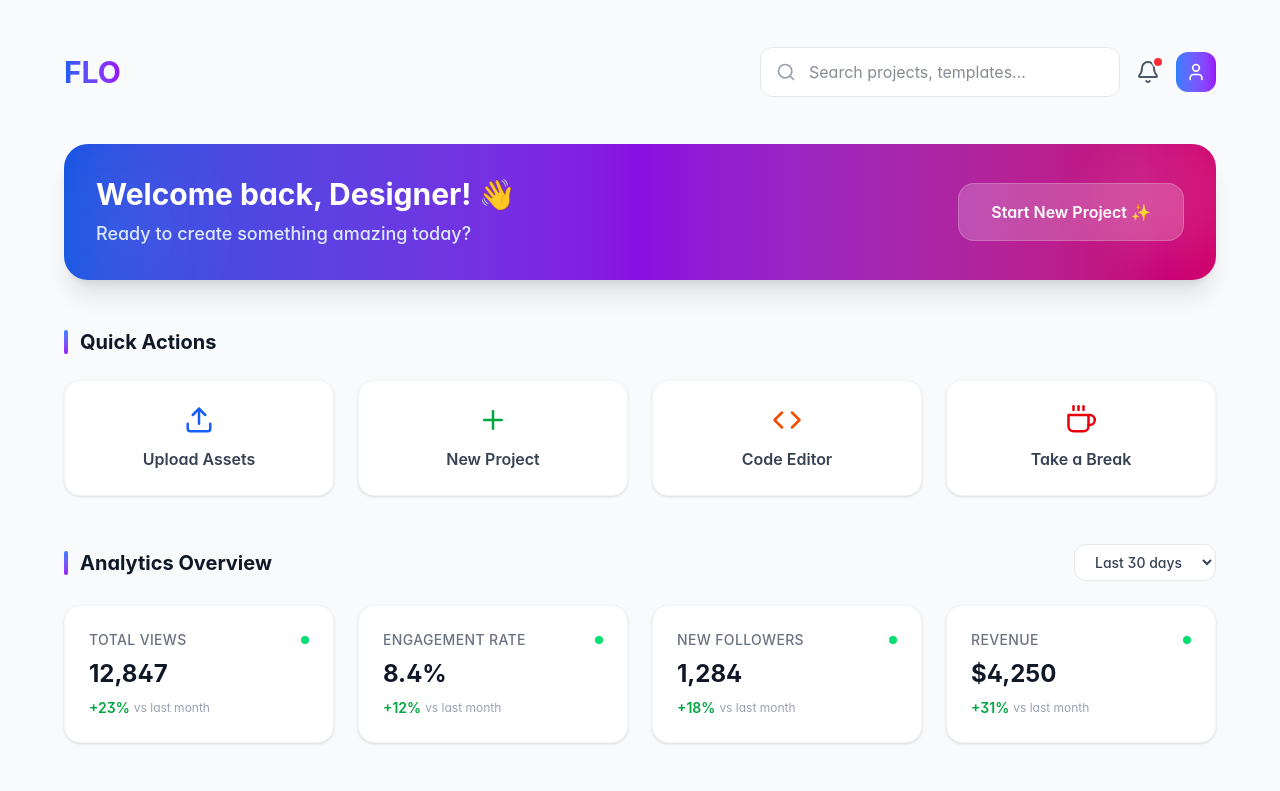
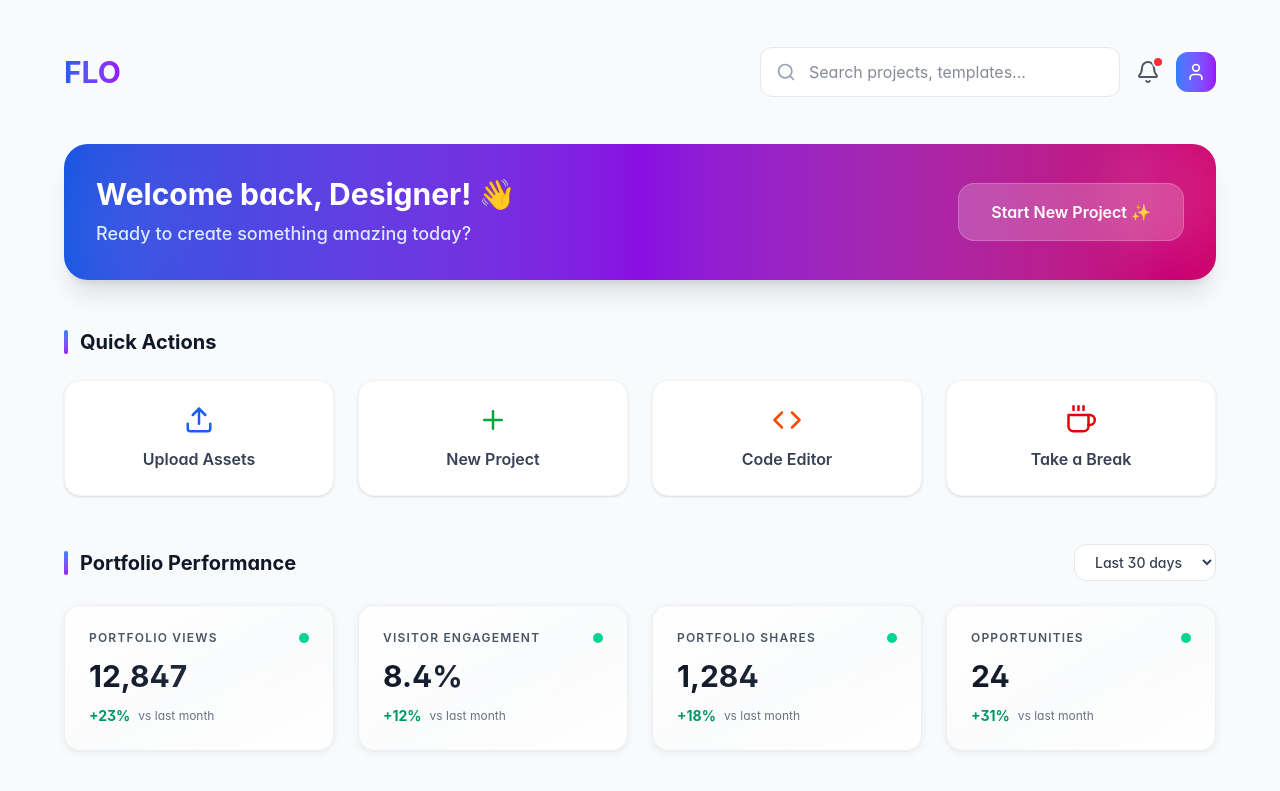
Before and after one commit to RamAnand76/FLO-Web-Frontend, a Next.js app: page / in a window 1280 px wide. Shown: the top 791 px of the page. Built offline with nearby package versions, Linux system fonts and the light colour scheme.

Commit message:
Updated MetricCard.tsx

```diff
--- a/components/MetricCard.tsx
+++ b/components/MetricCard.tsx
@@ -2,19 +2,22 @@ export default function MetricCard({ label, value, change }: { label: string; va
   const isPositive = change.startsWith('+');
 
   return (
-    <div className="bg-white p-6 rounded-2xl shadow-sm border border-gray-100 hover:shadow-lg hover:shadow-gray-500/10 transition-all duration-300 group">
-      <div className="flex items-center justify-between mb-2">
-        <p className="text-sm font-medium text-gray-500 uppercase tracking-wide">{label}</p>
-        <div className={`w-2 h-2 rounded-full ${isPositive ? 'bg-green-400' : 'bg-red-400'}`}></div>
-      </div>
-      <h4 className="text-2xl font-bold text-gray-900 mb-2 group-hover:text-blue-600 transition-colors duration-300">
-        {value}
-      </h4>
-      <div className="flex items-center space-x-1">
-        <span className={`text-sm font-semibold ${isPositive ? 'text-green-600' : 'text-red-600'}`}>
-          {change}
-        </span>
-        <span className="text-xs text-gray-400">vs last month</span>
+    <div className="metric-card-premium group">
+      <div className="metric-card-shine"></div>
+      <div className="relative z-10">
+        <div className="flex items-center justify-between mb-3">
+          <p className="text-xs font-semibold text-gray-600 uppercase tracking-widest letter-spacing">{label}</p>
+          <div className={`w-2.5 h-2.5 rounded-full ${isPositive ? 'bg-emerald-400' : 'bg-rose-400'}`}></div>
+        </div>
+        <h4 className="text-3xl font-bold bg-gradient-to-r from-gray-900 to-gray-700 bg-clip-text text-transparent mb-3 group-hover:from-blue-600 group-hover:to-blue-700 transition-all duration-300">
+          {value}
+        </h4>
+        <div className="flex items-center space-x-2">
+          <span className={`text-sm font-bold ${isPositive ? 'text-emerald-600' : 'text-rose-600'}`}>
+            {change}
+          </span>
+          <span className="text-xs text-gray-500">vs last month</span>
+        </div>
       </div>
     </div>
   );
--- a/pages/index.tsx
+++ b/pages/index.tsx
@@ -47,11 +47,11 @@ export default function HomePage() {
           </div>
         </div>
 
-        {/* Analytics Dashboard */}
+        {/* Portfolio Performance */}
         <div className="spacing-section">
           <div className="section-header">
             <h3 className="section-title">
-              Analytics Overview
+              Portfolio Performance
             </h3>
             <select className="bg-white border border-gray-200 rounded-xl px-4 py-2 text-sm font-medium text-gray-700 focus:outline-none focus:ring-4 focus:ring-blue-50 focus:border-blue-500">
               <option>Last 30 days</option>
@@ -60,10 +60,10 @@ export default function HomePage() {
             </select>
           </div>
           <div className="metrics-grid">
-            <MetricCard label="Total Views" value="12,847" change="+23%" />
-            <MetricCard label="Engagement Rate" value="8.4%" change="+12%" />
-            <MetricCard label="New Followers" value="1,284" change="+18%" />
-            <MetricCard label="Revenue" value="$4,250" change="+31%" />
+            <MetricCard label="Portfolio Views" value="12,847" change="+23%" />
+            <MetricCard label="Visitor Engagement" value="8.4%" change="+12%" />
+            <MetricCard label="Portfolio Shares" value="1,284" change="+18%" />
+            <MetricCard label="Opportunities" value="24" change="+31%" />
           </div>
         </div>
 
--- a/styles/globals.css
+++ b/styles/globals.css
@@ -216,6 +216,31 @@
   100% {
     transform: scale(1.15) rotate(5deg);
   }
+}
+
+/* Premium Metric Card Styles */
+.metric-card-premium {
+  @apply relative overflow-hidden bg-gradient-to-br from-white via-gray-50 to-white p-6 rounded-2xl border border-gray-200/60 transition-all duration-300 cursor-pointer;
+  box-shadow: 0 2px 8px rgba(0, 0, 0, 0.06), 0 1px 3px rgba(0, 0, 0, 0.03);
+}
+
+.metric-card-premium::before {
+  content: '';
+  @apply absolute inset-0 rounded-2xl;
+  background: linear-gradient(135deg, rgba(255, 255, 255, 0.5) 0%, rgba(255, 255, 255, 0) 100%);
+  pointer-events: none;
+}
+
+.metric-card-premium:hover {
+  @apply border-blue-200/80;
+  box-shadow: 0 12px 24px rgba(0, 0, 0, 0.1), 0 8px 16px rgba(59, 130, 246, 0.15), inset 0 1px 0 rgba(255, 255, 255, 0.8);
+  transform: translateY(-4px);
+}
+
+.metric-card-shine {
+  @apply absolute inset-0 opacity-0 group-hover:opacity-100 transition-opacity duration-500 rounded-2xl;
+  background: radial-gradient(circle at 30% 30%, rgba(255, 255, 255, 0.8) 0%, transparent 50%);
+  pointer-events: none;
 }
 
 /* Action Card Label */
```
